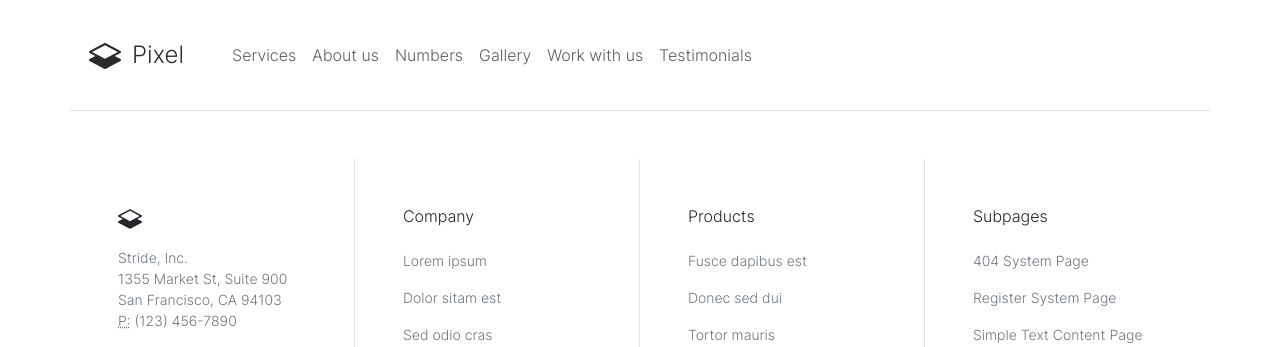
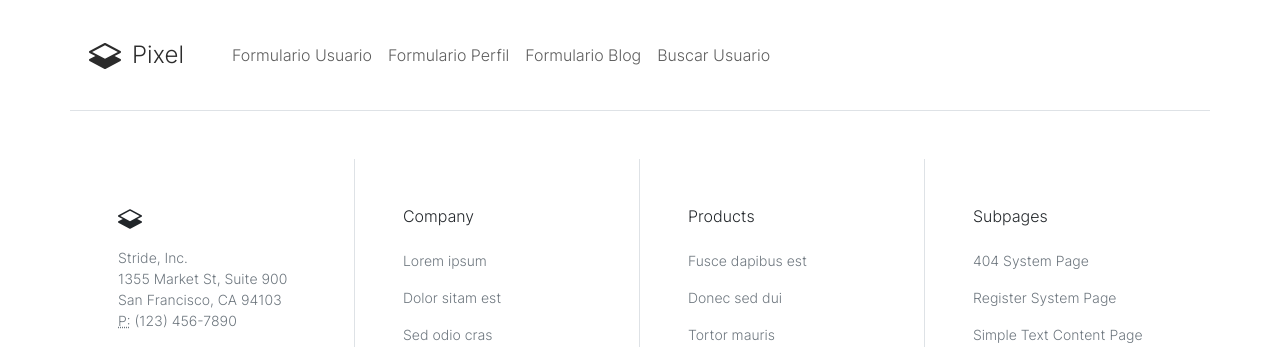
Before and after one commit to LuciaSB/entregaFinalCoder, a Django app: page /App_Components/ in a window 1280 px wide. Shown: the top 347 px of the page. Run offline with Django 4.2, Linux system fonts and the light colour scheme; some libraries are stand-ins or nearby versions.

Commit message:
Search user

```diff
--- a/App/App_Components/templates/App_Components/base.html
+++ b/App/App_Components/templates/App_Components/base.html
@@ -70,38 +70,26 @@
     <div class="collapse navbar-collapse" id="navbarSupportedContent">
       <ul class="navbar-nav me-auto mb-2 mb-lg-0">
         <li class="nav-item">
-    <a class="nav-link" href="#services" aria-label="Brings you to the frontpage">
-      Services
+          <a class="nav-link" href="{% url 'Formulario' %}" aria-label="Brings you to the frontpage">
+            Formulario Usuario
           </a>
         </li>
         <li class="nav-item">
-    <a class="nav-link" href="#aboutus">
-      About us
+          <a class="nav-link" href="{% url 'Profile_Form' %}">
+            Formulario Perfil
           </a>
         </li>
         <li class="nav-item">
-    <a class="nav-link" href="#numbers">
-      Numbers
+          <a class="nav-link" href="{% url 'Blog_Form' %}">
+            Formulario Blog
           </a>
         </li>
         <li class="nav-item">
-    <a class="nav-link" href="#gallery">
-      Gallery
+          <a class="nav-link" href="{% url 'Blog_Form' %}">
+            Buscar Usuario
           </a>
         </li>
-  <li class="nav-item">
-    <a class="nav-link" href="#workwithus">
-      Work with us
-    </a>
-  </li>
-  <li class="nav-item">
-    <a class="nav-link" href="#testimonials">
-      Testimonials
-    </a>
-  </li>
-
       </ul>
-
     </div>
 </div>
 </nav>
--- /dev/null
+++ b/App/App_Components/templates/App_Components/forms.py
@@ -0,0 +1,4 @@
+from django import forms
+
+class BuscarUsuarioForm(forms.Form):
+    username = forms.CharField()
--- a/App/App_Components/urls.py
+++ b/App/App_Components/urls.py
@@ -22,4 +22,5 @@ urlpatterns = [
     path('formulario/', views.formulario, name="Formulario"),
     path('profile_form/', views.profile_form, name="Profile_Form"),
     path('blog_form/', views.blog_form, name="Blog_Form"),
+    path('buscar_usuario/', views.buscar_usuario, name="Blog_Form"),
 ]
--- a/App/App_Components/views.py
+++ b/App/App_Components/views.py
@@ -1,7 +1,7 @@
 from django.shortcuts import render
+from App_Components.templates.App_Components.forms import BuscarUsuarioForm
 from App_Components.models import Blog
 from App_Components.models import Profile
-
 from App_Components.models import User
 
 def inicio(request):
@@ -39,3 +39,15 @@ def blog_form(request):
             return render(request, "App_Components/index.html")
 
       return render(request,"App_Components/blog_form.html")
+
+def buscar_usuario(request):
+    if request.method == 'POST':
+        busca_usuario = BuscarUsuarioForm(request.POST)
+
+        if busca_usuario.is_valid():
+            info = busca_usuario.cleaned_data
+            usuarios = User.objects.filter(username=info["username"])
+            return render (request, "App_Components/user_list.html", {"usuarios": usuarios})
+    else:
+        busca_usuario = BuscarUsuarioForm()
+        return render(request, "App_Components/search_user.html", {"miFormulario": busca_usuario})
```
Also changed, not shown: App/App_Components/templates/App_Components/search_user.html (added, +20 -0 lines), App/App_Components/templates/App_Components/user_list.html (added, +15 -0 lines), App/db.sqlite3. Lines whose indentation alone changed are shown as unchanged.
